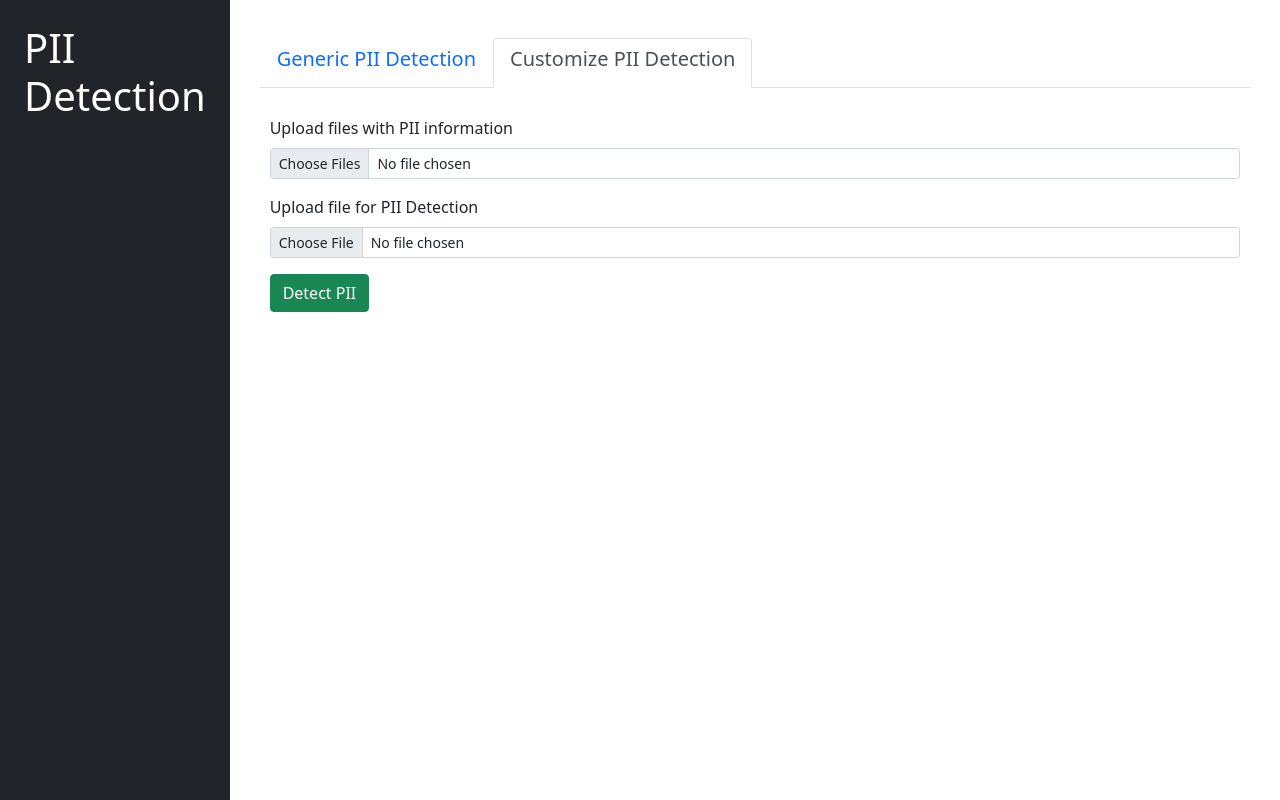
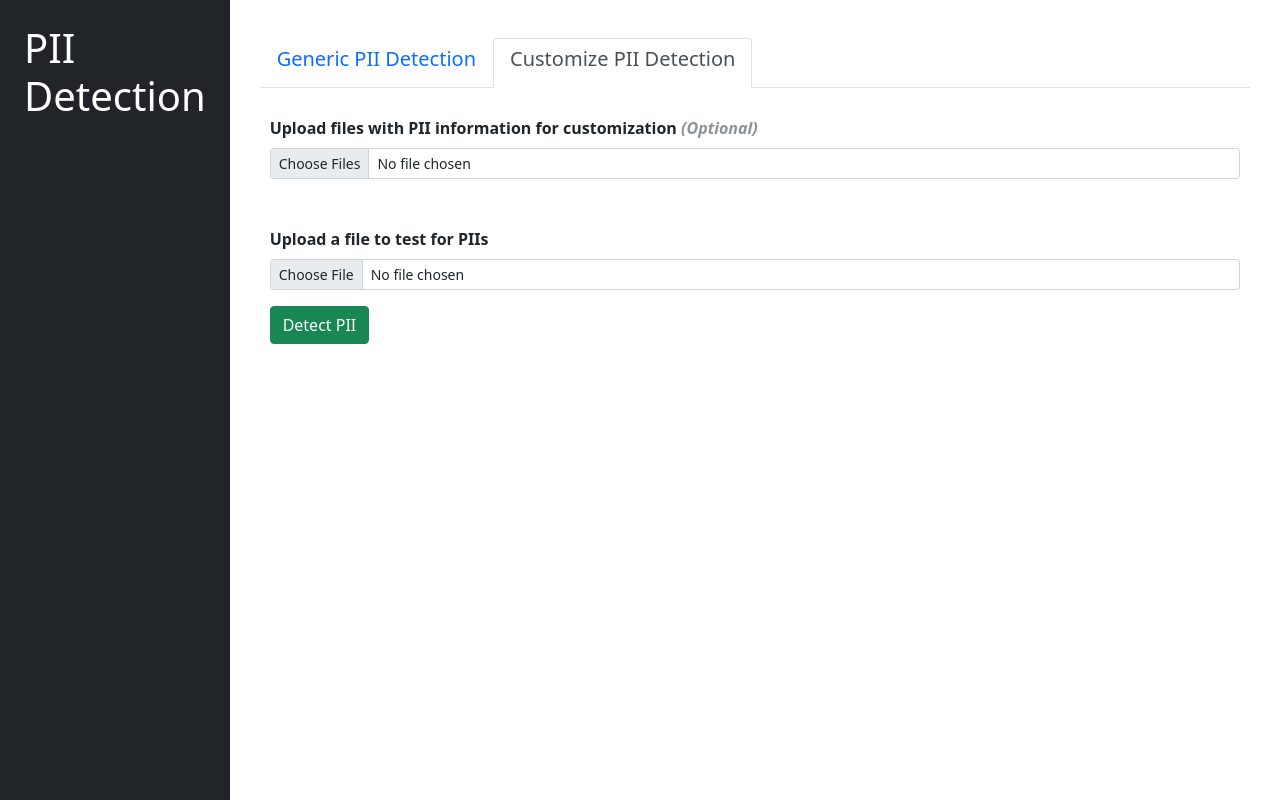
Before and after one commit to poojashreeNS/PII_Detection_Project, a Flask app: page / in a window 1280 px wide, after a click on "Customize PII Detection". Run offline with Flask 3, Linux system fonts and the light colour scheme; parts of the project's set-up code (start-up, migrations or seed data) failed here and were passed over.

Commit message:
css changes

```diff
--- a/static/css/main.css
+++ b/static/css/main.css
@@ -75,6 +75,10 @@ code {
   color: red;
 }
 
+.optional {
+  color: #85898ceb;
+}
+
 @media (min-width: 992px) {
   .bd-layout {
     grid-template-columns: 1fr 5fr;
--- a/templates/index.html
+++ b/templates/index.html
@@ -175,9 +175,9 @@
             class="needs-validation"
             novalidate
           >
-            <div class="mb-3">
+            <div class="mb-5">
               <label for="custom-pii-file" class="form-label"
-                >Upload files with PII information</label
+                ><strong>Upload files with PII information for customization <em class="optional">(Optional)</em></strong></label
               >
               <input
                 type="file"
@@ -192,7 +192,7 @@
             </div>
             <div class="mb-3">
               <label for="test-file" class="form-label"
-                >Upload file for PII Detection
+                ><strong>Upload a file to test for PIIs</strong>
               </label>
               <input
                 class="form-control form-control-sm mb-3"
```
